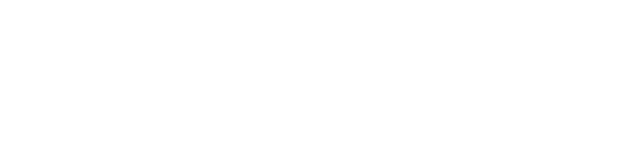
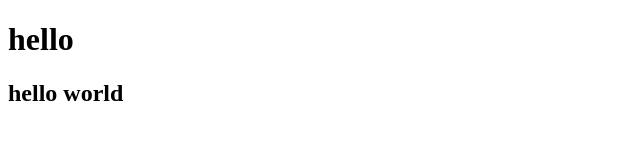
Before and after one commit to Dev-Helal/my-project, a plain HTML site: page index.html in a window 1280 px wide. Shown: the whole page, without its empty margins (0-640 px from the left). Drawn offline with Linux system fonts and the light colour scheme.

Commit message:
heading added

```diff
--- a/index.html
+++ b/index.html
@@ -8,5 +8,8 @@
 </head>
 <body>
 
+    <h1>hello</h1>
+    <h2>hello world</h2>
+
 </body>
 </html>
```
